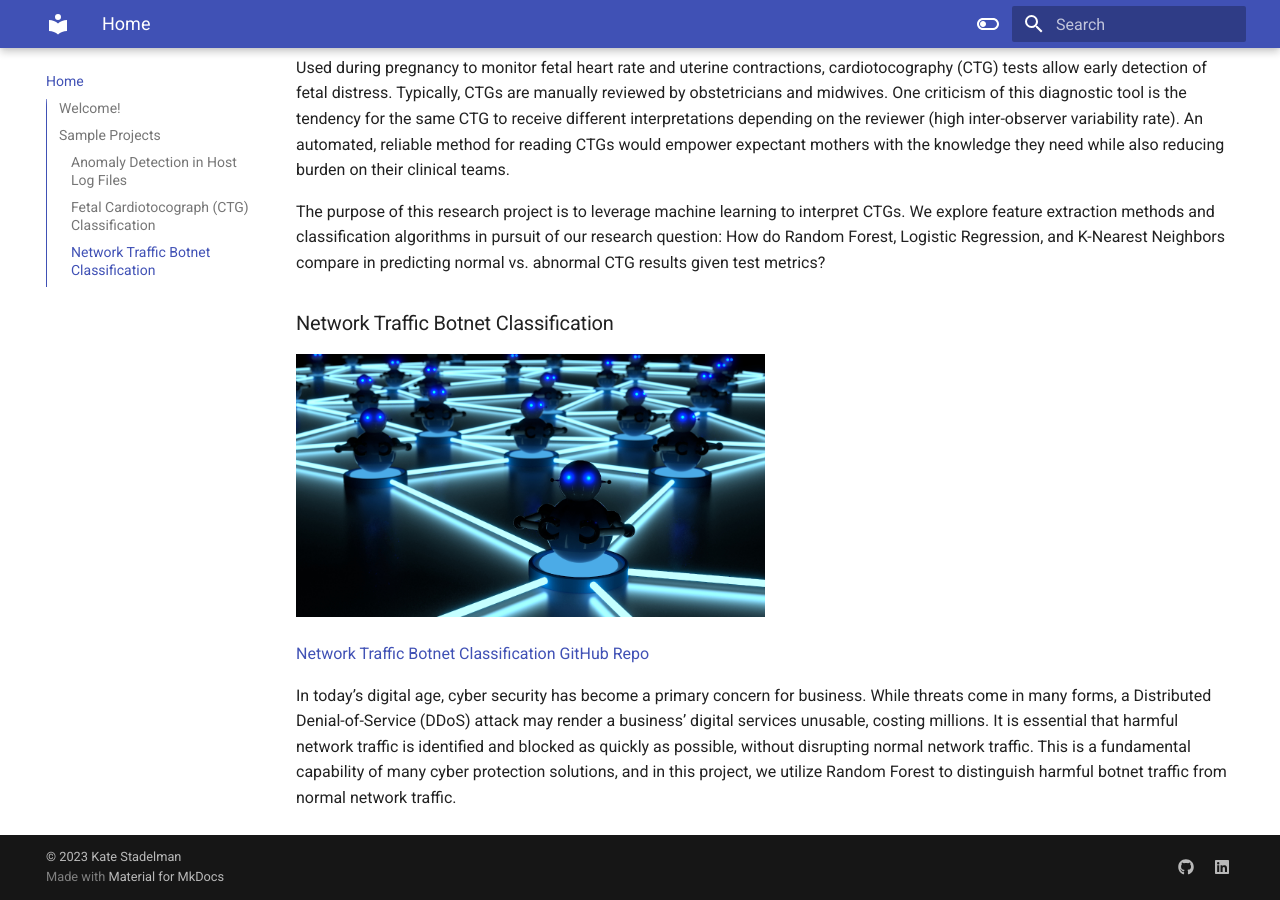
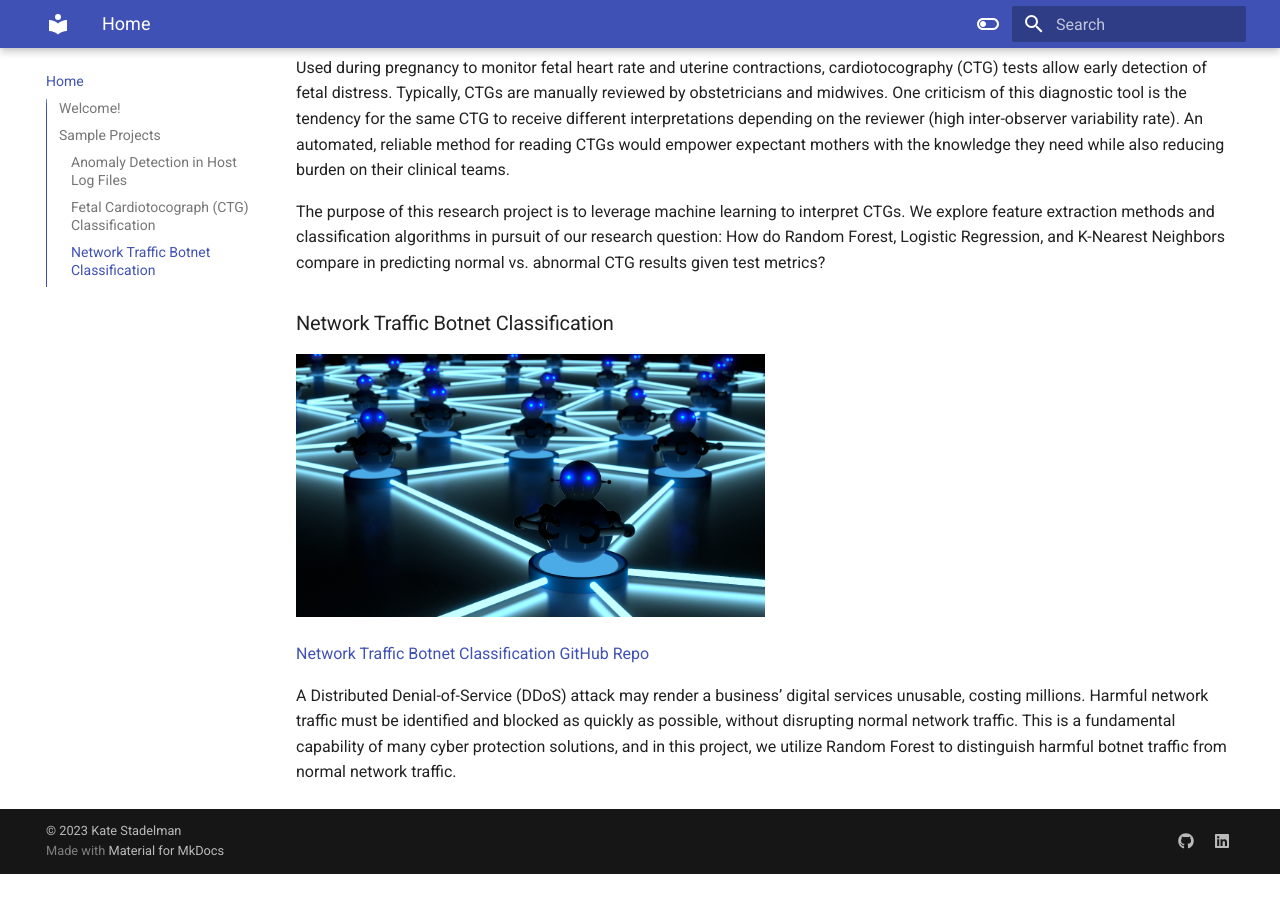
Before and after one commit to kaspii314/kaspii314, an MkDocs documentation site: the page built from docs/index.md, in a window 1280 px wide and 900 px high, scrolled down 1963 px. Built offline with MkDocs 1.6.1 and Material for MkDocs 9.7.7, drawn with Linux system fonts in a browser that asks for light colours; after the commit the page ends 2837 px from its top, so only the background shows below that.

Commit message:
Update index.md

```diff
--- a/docs/index.md
+++ b/docs/index.md
@@ -38,4 +38,4 @@ The purpose of this research project is to leverage machine learning to interpre
 
 [Network Traffic Botnet Classification GitHub Repo](https://github.com/kaspii314/network_traffic_botnet_classification)
 
-In today’s digital age, cyber security has become a primary concern for business. While threats come in many forms, a Distributed Denial-of-Service (DDoS) attack may render a business’ digital services unusable, costing millions. It is essential that harmful network traffic is identified and blocked as quickly as possible, without disrupting normal network traffic. This is a fundamental capability of many cyber protection solutions, and in this project, we utilize Random Forest to distinguish harmful botnet traffic from normal network traffic.
+A Distributed Denial-of-Service (DDoS) attack may render a business’ digital services unusable, costing millions. Harmful network traffic must be identified and blocked as quickly as possible, without disrupting normal network traffic. This is a fundamental capability of many cyber protection solutions, and in this project, we utilize Random Forest to distinguish harmful botnet traffic from normal network traffic.
```
